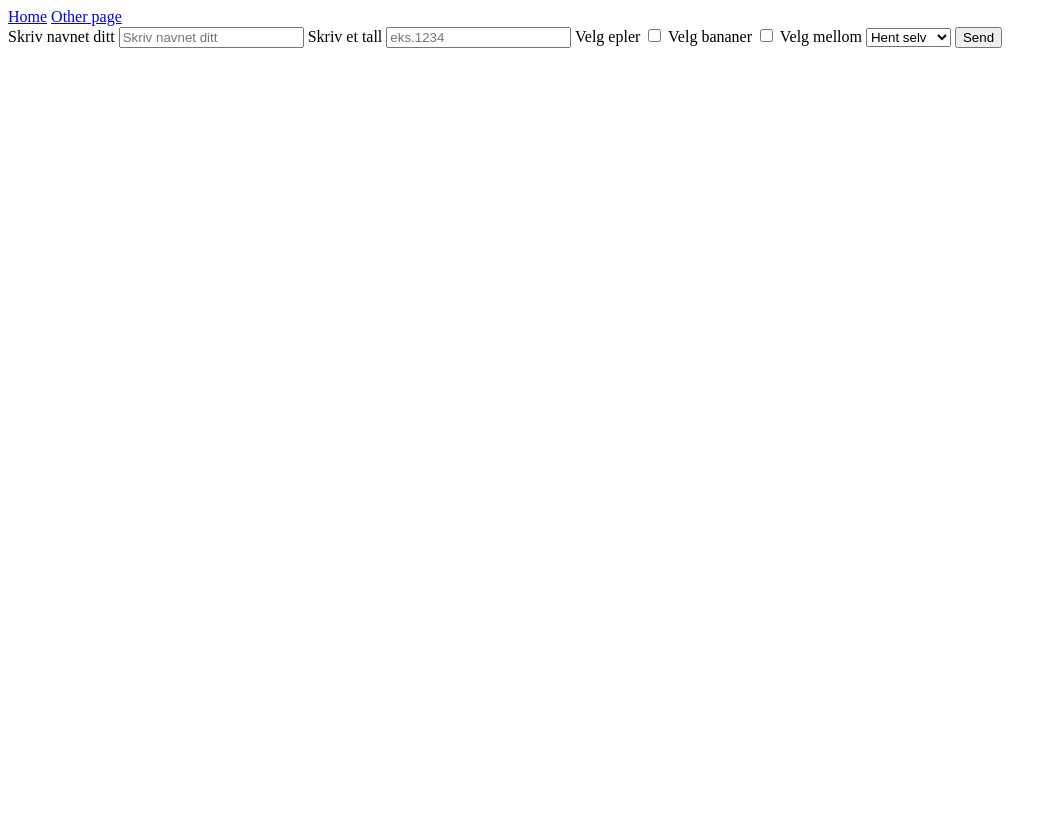
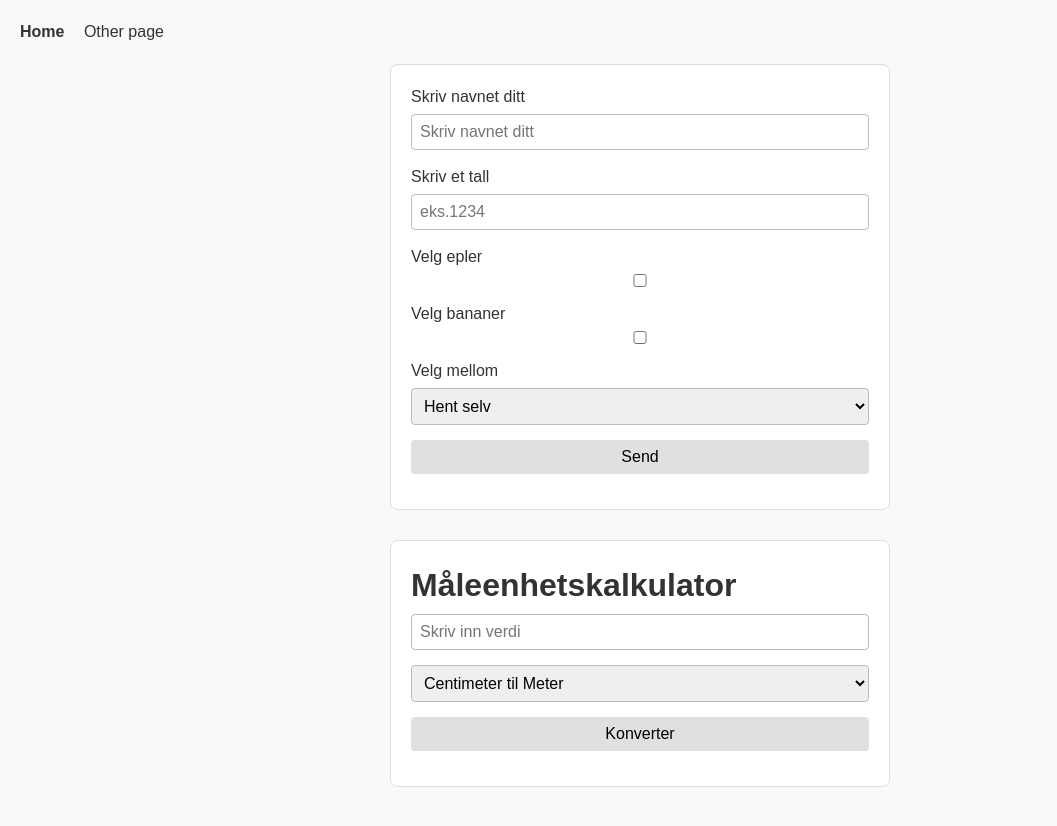
Before and after one commit to ThereseGlode/m-leenhet-javascript, a website: page index.html in a window 1280 px wide. Shown: the whole page, without its empty margins (0-1057 px from the left). Before the commit the page ends 800 px from the top, so only its background shows below. Drawn offline with Linux system fonts and the light colour scheme.

Commit message:
30.05.25

```diff
--- a/index.html
+++ b/index.html
@@ -56,6 +56,26 @@
       <p id="displayResults"></p>
       </section>
 
+
+      <div class="container">
+        <h1>Måleenhetskalkulator</h1>
+        <input type="number" id="inputVerdi" placeholder="Skriv inn verdi">
+
+        <select id="konverteringstype">
+          <option value="cmTilM">Centimeter til Meter</option>
+          <option value="kgTilG">Kilogram til Gram</option>
+          <option value="mTilKm">Meter til Kilometer</option>
+        </select>
+
+        <button id="konverterBtn">Konverter</button>
+
+        <p id="resultat"></p>
+      </div>
+
+
+
+
+
     </main>
   </body>
 </html>
--- a/script.js
+++ b/script.js
@@ -31,3 +31,39 @@ submitButton.addEventListener ("click", function(event){
 
     }
 });
+
+
+
+// Når brukeren trykker på knappen
+document.getElementById("konverterBtn").addEventListener("click", function() {
+    // Hent verdien brukeren skrev inn
+    const verdi = parseFloat(document.getElementById("inputVerdi").value);
+
+    // Hent valgt konverteringstype
+    const type = document.getElementById("konverteringstype").value;
+
+    // Elementet hvor vi viser resultatet
+    const resultatElement = document.getElementById("resultat");
+
+    // Sjekk om brukeren har skrevet inn et gyldig tall
+    if (isNaN(verdi)) {
+      resultatElement.textContent = "Vennligst skriv inn et gyldig tall.";
+      return;
+    }
+
+    let resultat = "";
+
+    // Utfør riktig konvertering
+    if (type === "cmTilM") {
+      resultat = `${verdi} cm = ${verdi / 100} m`;
+    } else if (type === "kgTilG") {
+      resultat = `${verdi} kg = ${verdi * 1000} g`;
+    } else if (type === "mTilKm") {
+      resultat = `${verdi} m = ${verdi / 1000} km`;
+    } else {
+      resultat = "Ugyldig konverteringstype valgt.";
+    }
+
+    // Vis resultatet
+    resultatElement.textContent = resultat;
+  });
--- a/styles.css
+++ b/styles.css
@@ -1,104 +1,82 @@
-/* styles.css */
-/*
-body {
-  font-family: 'Comic Sans MS', cursive, sans-serif;
+
+* {
   margin: 0;
   padding: 0;
-  background: linear-gradient(to right, #f9d423, #ff4e50);
+  box-sizing: border-box;
+}
+
+body {
+  font-family: Arial, sans-serif;
+  background-color: #f9f9f9;
+  color: #333;
+  padding: 20px;
+  line-height: 1.5;
+}
+
+/* Navigasjon */
+nav {
+  margin-bottom: 20px;
+}
+
+nav a {
+  margin-right: 15px;
+  text-decoration: none;
   color: #333;
 }
 
-nav {
-  background-color: #ff6f61;
-  padding: 1rem;
-  text-align: center;
+nav a[aria-current="page"] {
+  font-weight: bold;
 }
 
-nav a {
-  color: white;
-  margin: 0 1rem;
-  text-decoration: none;
-  font-size: 1.2rem;
-  transition: transform 0.3s ease;
+/* Seksjon med form og kalkulator */
+.sectionHero,
+.container {
+  background-color: white;
+  border: 1px solid #ddd;
+  border-radius: 8px;
+  padding: 20px;
+  margin-bottom: 30px;
+  max-width: 500px;
+  margin-left: auto;
+  margin-right: auto;
 }
 
-nav a:hover {
-  transform: scale(1.1);
-  text-shadow: 0 0 5px yellow;
+/* Skjemaelementer */
+form label {
+  display: block;
+  margin-bottom: 10px;
 }
 
-main {
-  display: flex;
-  justify-content: center;
-  align-items: center;
-  min-height: 90vh;
+input,
+select,
+button {
+  display: block;
+  width: 100%;
+  max-width: 100%;
+  margin-top: 5px;
+  margin-bottom: 15px;
+  padding: 8px;
+  font-size: 16px;
+  border: 1px solid #bbb;
+  border-radius: 4px;
 }
 
-.sectionHero {
-  background: #ffffffdd;
-  padding: 2rem;
-  border-radius: 20px;
-  box-shadow: 0 0 30px rgba(0, 0, 0, 0.2);
-  animation: floaty 5s ease-in-out infinite;
+/* Knappestil */
+button {
+  background-color: #e0e0e0;
+  color: #000;
+  border: none;
+  cursor: pointer;
+  transition: background-color 0.2s ease;
 }
 
-@keyframes floaty {
-  0%, 100% { transform: translateY(0); }
-  50% { transform: translateY(-10px); }
+button:hover {
+  background-color: #ccc;
 }
 
-form {
-  display: flex;
-  flex-direction: column;
-  gap: 1.5rem;
+/* Resultat-tekst */
+#displayResults,
+#resultat {
+  margin-top: 10px;
+  font-weight: bold;
 }
-
-label {
-  font-weight: bold;
-  display: flex;
-  flex-direction: column;
-  color: #222;
-}
-
-input[type="text"],
-input[type="number"],
-select {
-  padding: 0.6rem;
-  border: 2px solid #ff6f61;
-  border-radius: 10px;
-  font-size: 1rem;
-  margin-top: 0.3rem;
-  transition: box-shadow 0.3s ease;
-}
-
-input:focus,
-select:focus {
-  outline: none;
-  box-shadow: 0 0 10px #ff6f61;
-}
-
-input[type="checkbox"] {
-  transform: scale(1.2);
-  margin-top: 0.5rem;
-  accent-color: #ff6f61;
-}
-
-input[type="button"],
-button {
-  background-color: #ff6f61;
-  color: white;
-  padding: 0.7rem 1.2rem;
-  border: none;
-  border-radius: 12px;
-  font-size: 1rem;
-  cursor: pointer;
-  transition: background-color 0.3s ease, transform 0.2s ease;
-}
-
-input[type="button"]:hover,
-button:hover {
-  background-color: #e85c50;
-  transform: scale(1.05);
-}
-
-*/
```
